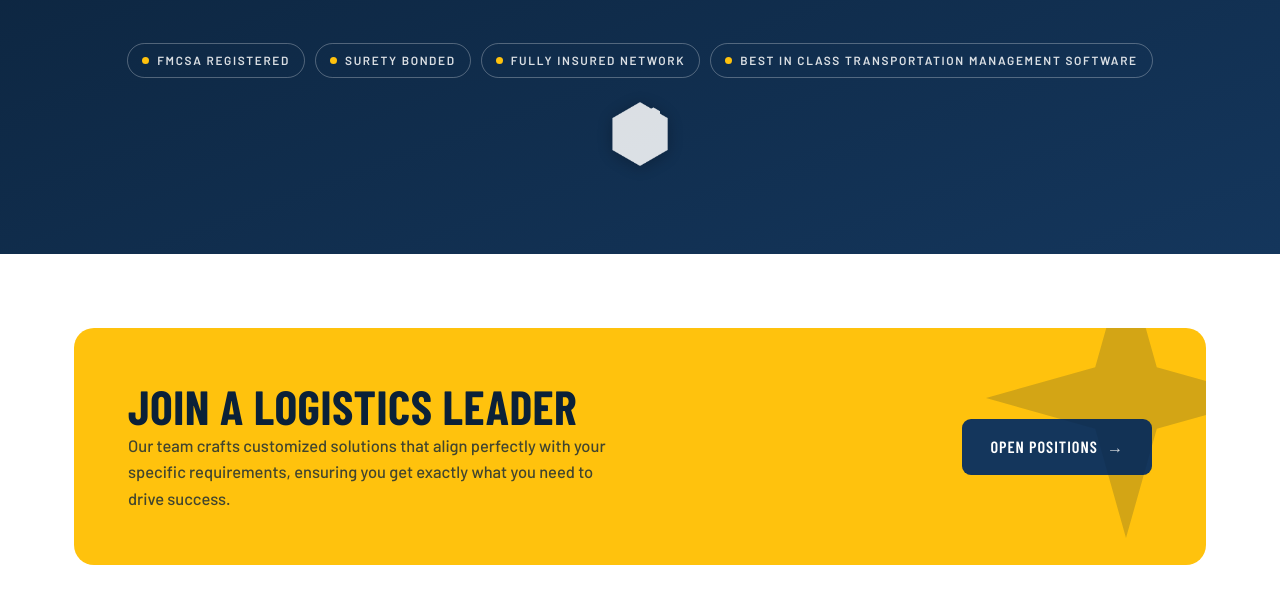
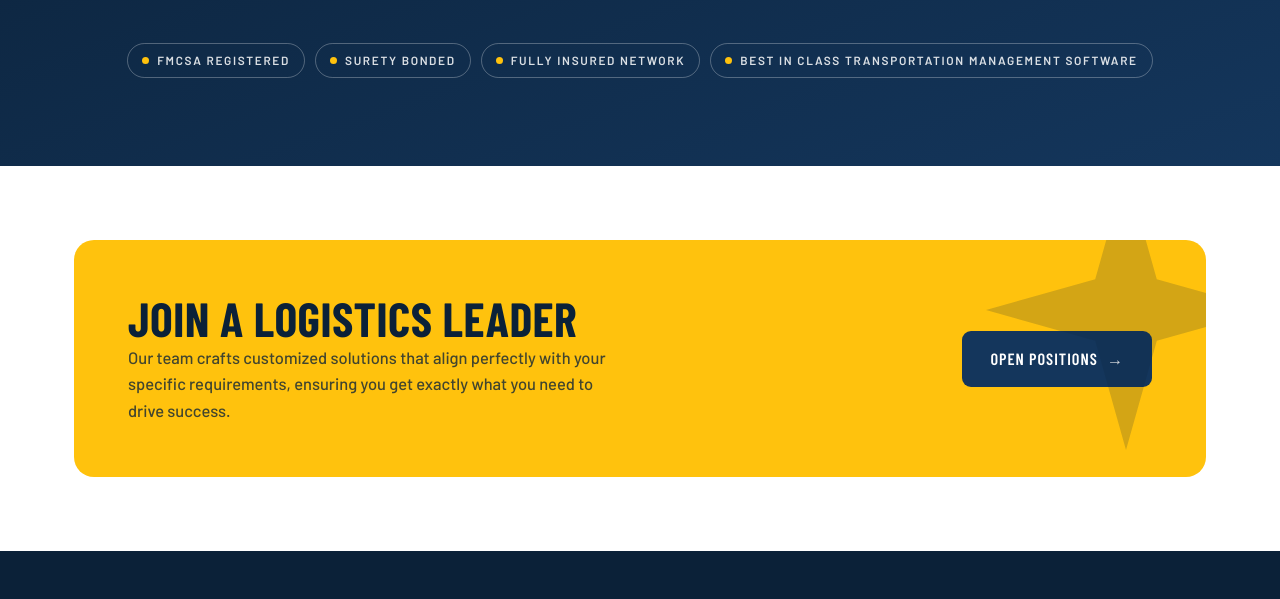
Before and after one commit to Kirans0615/J-A-Freight-Logistics-Mock, a plain HTML site: page about.html in a window 1280 px wide. Shown: the part 5369-5968 px from the top of the page. Drawn offline with nearby package versions, Linux system fonts and the light colour scheme.

Commit message:
Remove empty hexagon cert logo from compliance section
The MBE cert image in the dark section was being inverted to white
by CSS, making it appear as an empty hexagon outline. Removed the
cert-row entirely from the Compliance block.

Co-Authored-By: Claude Sonnet 4.6 <noreply@anthropic.com>

```diff
--- a/about.html
+++ b/about.html
@@ -239,9 +239,6 @@
       <span class="badge">Fully Insured Network</span>
       <span class="badge">Best In Class Transportation Management Software</span>
     </div>
-    <div class="cert-row reveal" style="justify-content:center">
-      <img class="cert-img dark" src="assets/mbe-certification-copy-1.png" alt="MBE Certified — Minority Business Enterprise" loading="lazy">
-    </div>
   </div>
 </section>
 
```
